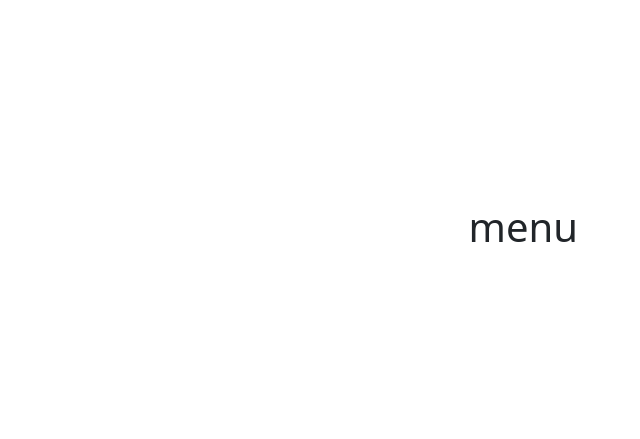
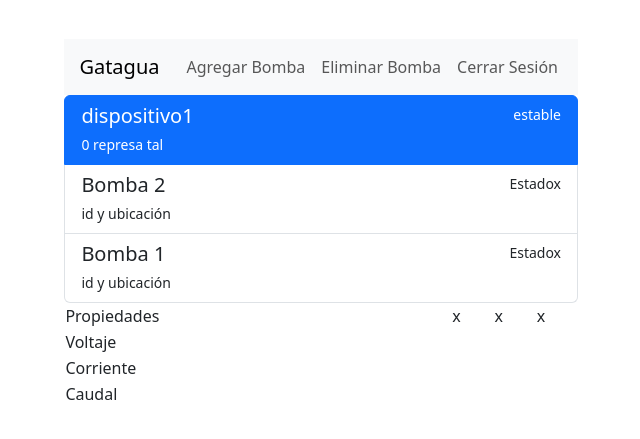
Before and after one commit to FerFabianReyes/proyectoPrograWeb, a Vue app: page /menu in a window 1280 px wide. Shown: the part 169-608 px from the top of the page, without its empty margins (62-702 px from the left). Built offline with nearby package versions, Linux system fonts and the light colour scheme.

Commit message:
Inicios del menú

```diff
--- a/src/components/inicioSecion.vue
+++ b/src/components/inicioSecion.vue
@@ -53,7 +53,7 @@ export default {
       );
 
       if (encontrado) {
-        this.$router.push('/dispo');
+        this.$router.push('/menu');
       } else {
         this.mostrarAlerta('Usuario o contraseña incorrectos', 'alert-danger');
         this.login.password = ''; // Limpiar solo la contraseña por seguridad
--- a/src/components/menu.vue
+++ b/src/components/menu.vue
@@ -1,4 +1,96 @@
 <template>
-    <h1>menu</h1>
+    <div class="body">
+        <nav class="navbar navbar-expand-lg bg-body-tertiary">
+            <div class="container-fluid">
+                <a class="navbar-brand" href="#">Gatagua</a>
+                <button class="navbar-toggler" type="button" data-bs-toggle="collapse"
+                    data-bs-target="#navbarNavAltMarkup" aria-controls="navbarNavAltMarkup" aria-expanded="false"
+                    aria-label="Toggle navigation">
+                    <span class="navbar-toggler-icon"></span>
+                </button>
+                <div class="collapse navbar-collapse" id="navbarNavAltMarkup">
+                    <div class="navbar-nav">
+                        <a class="nav-link" aria-current="page" href="#">Agregar Bomba</a>
+                        <a class="nav-link" href="#">Eliminar Bomba</a>
+                        <a class="nav-link" href="#">Cerrar Sesión</a>
+                    </div>
+                </div>
+            </div>
+        </nav>
+        <div class="informacion">
+            <div class="list-group">
+                <a href="#" class="list-group-item list-group-item-action active" aria-current="true">
+                    <div class="d-flex w-100 justify-content-between">
+                        <h5 class="mb-1">{{ nombre }}</h5>
+                        <small>{{ estado }}</small>
+                    </div>
+                    <small>{{ id }}  {{ ubicacion }}</small>
+                </a>
+                <a href="#" class="list-group-item list-group-item-action">
+                    <div class="d-flex w-100 justify-content-between">
+                        <h5 class="mb-1">Bomba 2</h5>
+                        <small>Estadox</small>
+                    </div>
+                    <small>id y ubicación</small>
+                </a>
+                <a href="#" class="list-group-item list-group-item-action">
+                    <div class="d-flex w-100 justify-content-between">
+                        <h5 class="mb-1">Bomba 1</h5>
+                        <small>Estadox</small>
+                    </div>
+                    <small>id y ubicación</small>
+                </a>
+            </div>
+        </div>
+
+        <table class="table table-striped table-hover">
+            <tr>
+                <th>Propiedades</th>
+                <th>x</th>
+                <th>x</th>
+                <th>x</th>
+            </tr>
+            <tr>
+                <td>Voltaje</td>
+                <td></td>
+                <td></td>
+                <td></td>
+            </tr>
+            <tr>
+                <td>Corriente</td>
+                <td></td>
+                <td></td>
+                <td></td>
+            </tr>
+            <tr>
+                <td>Caudal</td>
+                <td></td>
+                <td></td>
+                <td></td>
+            </tr>
+        </table>
+
+    </div>
 
 </template>
+
+<script>
+export default {
+    name: 'Dispositivo',
+    data() {
+        return {
+            id: 0,
+            nombre: 'dispositivo1',
+            ubicacion: 'represa tal',
+            coordenadas: '20.00',
+            estado: 'estable',
+            potencia: {nominal: 7.5, min: 6.5, max: 8.5, unidades: 'kw'},
+            voltaje: {},
+            corriente: {},
+            caudal: {}
+        }
+    }
+}
+</script>
+
+<style></style>
```
